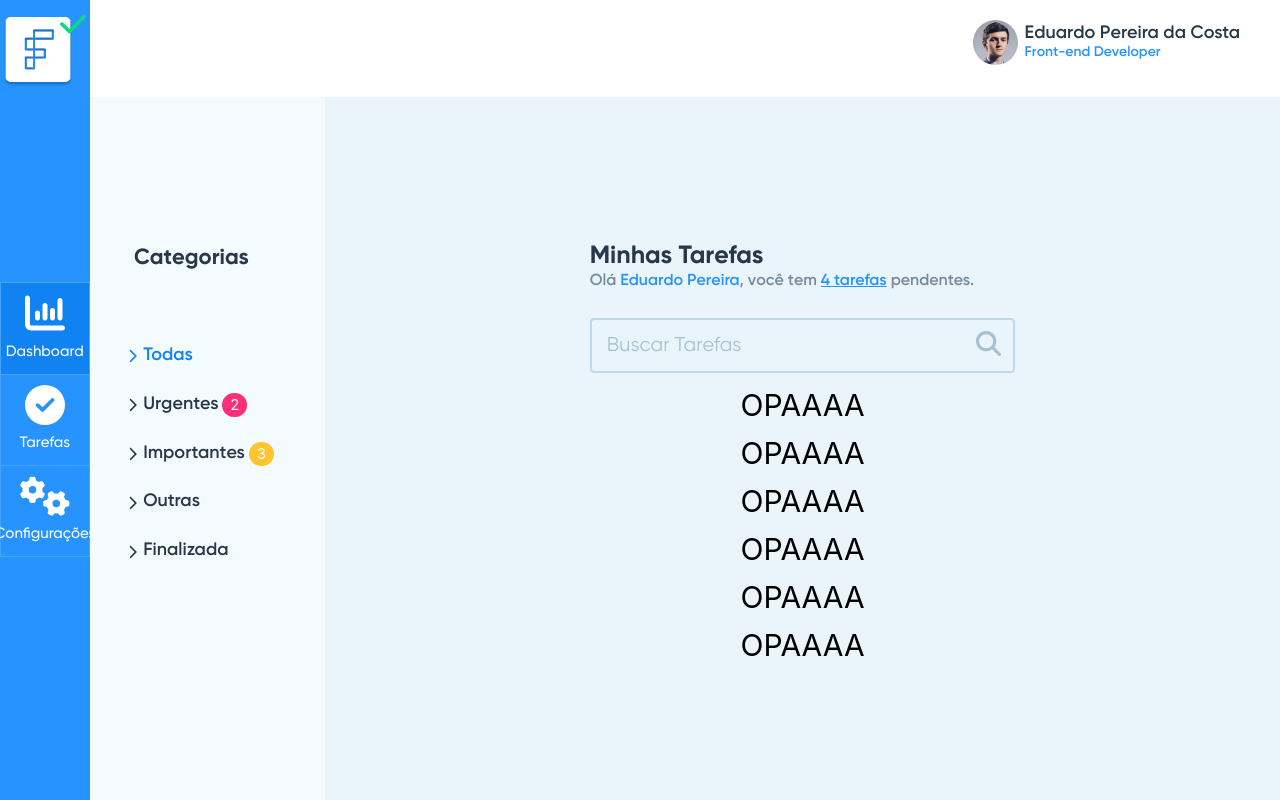
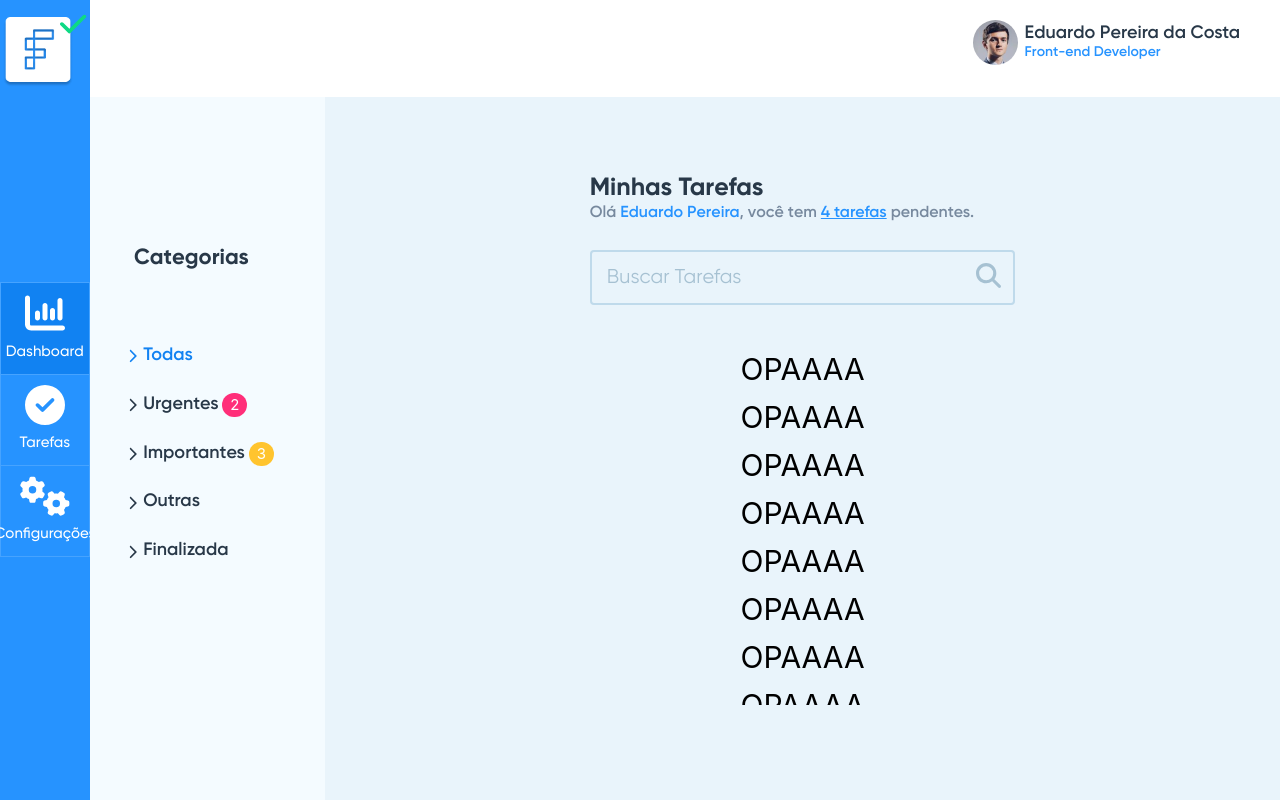
Before and after one commit to DevJulio/todo-facilita, a Vue app: page /home in a window 1280 px wide. Built offline with nearby package versions, Linux system fonts and the light colour scheme.

Commit message:
feat: atualizazda proporções

```diff
--- a/src/views/DashboardView.vue
+++ b/src/views/DashboardView.vue
@@ -212,6 +212,7 @@ export default {
       display flex
       flex-direction column
       align-self center
+      margin-top -3vh
       .title
         font-family $td-bold
         color $td-title
@@ -233,7 +234,8 @@ export default {
      .todo-list
       display flex
       flex-direction column
-      max-height 35vh
+      max-height 45vh
+      margin-top 4vh
       overflow-y scroll
       color black
       align-items center
```
